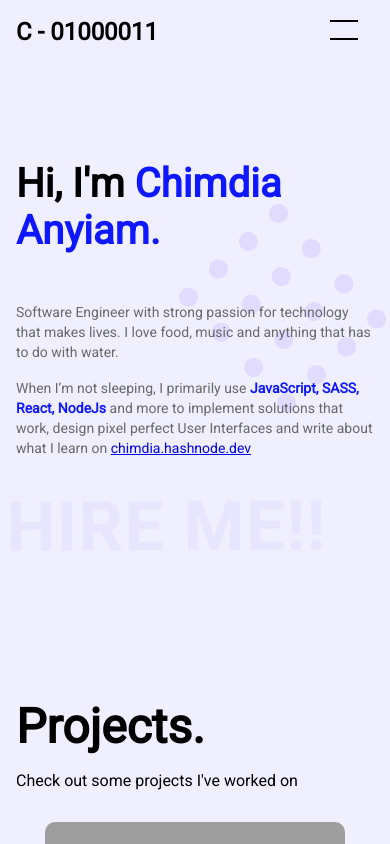
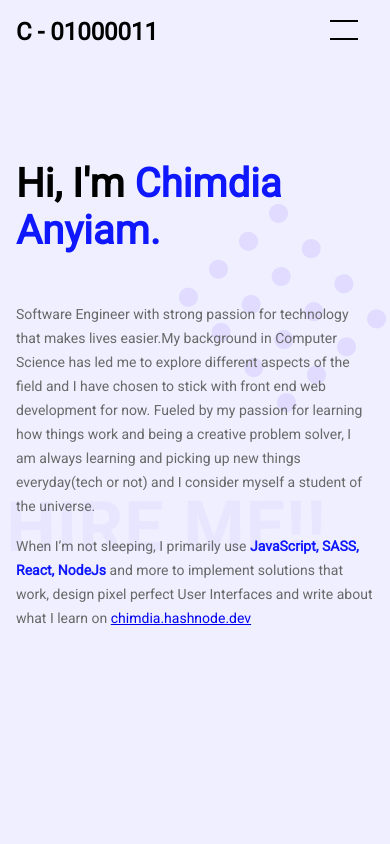
Before and after one commit to Chimdiya1/Portfolio, a React (Create React App) app: page / in a window 390 px wide. Shown: the top 844 px of the page. Built offline with nearby package versions, Linux system fonts and the light colour scheme; grey boxes are pictures that could not be loaded.

Commit message:
content, icon,nav

```diff
--- a/package.json
+++ b/package.json
@@ -3,6 +3,9 @@
   "version": "0.1.0",
   "private": true,
   "dependencies": {
+    "@fortawesome/fontawesome-svg-core": "^1.2.31",
+    "@fortawesome/free-solid-svg-icons": "^5.15.0",
+    "@fortawesome/react-fontawesome": "^0.1.11",
     "@testing-library/jest-dom": "^4.2.4",
     "@testing-library/react": "^9.4.0",
     "@testing-library/user-event": "^7.2.1",
--- a/src/components/Resume/resume.component.jsx
+++ b/src/components/Resume/resume.component.jsx
@@ -8,8 +8,7 @@ const Resume = () => {
     <div className="resume" id="resume">
       <h2>Resume.</h2>
       <p className="check">
-        Have a look at my Resume to see why and how i'll make your project
-        better
+        Have a look at my Resume to see what value I have to offer
       </p>
       <img className="resume-word" src={resumeWord} alt="resume" />
       <img className="resume1" src={resume1} alt="resume1" />
--- a/src/components/contact/contact.component.jsx
+++ b/src/components/contact/contact.component.jsx
@@ -16,7 +16,7 @@ const Contact = () => {
           <h4>Let's Create Magic</h4>
           <p className="search">
             I am actively searching for opportunities and would love to know how
-            I can Improve your product with my skills.
+            I can Improve / contribute to your product with my skills.
           </p>
         </div>
         <div className="contact-details">
--- a/src/components/cursor/cursor.styles.scss
+++ b/src/components/cursor/cursor.styles.scss
@@ -22,7 +22,7 @@
    opacity: 0;
  }
  .cursor--clicked {
-   transform: translate(-50%, -50%) scale(1.9);
+   transform: translate(-50%, -50%) scale(3);
    opacity: 0;
    background-color: #8d8d8d;
  }
--- a/src/components/header/header.styles.scss
+++ b/src/components/header/header.styles.scss
@@ -92,6 +92,7 @@ header{
             transition: border-bottom 3s ease-in-out;
             display: flex;
             align-items: center;
+            transition: all 250ms ease-in-out;
             &::after{
                 display:block;
                 content: '';
@@ -102,16 +103,14 @@ header{
 
             }
             &:hover{
-                &::after{
-                    transform: scaleX(1);
-                }
+                color: #0F18FD;
             }
         }
         @media screen and (max-width:768px){
                 opacity: 0;
                 height:calc(100vh - 60px) ;
                 width: 100vw;
-                top: -100vh;
+                top: 9vh;
                 left: 0px;
                 position: fixed;
                 align-items: center;
--- a/src/components/home/home.component.jsx
+++ b/src/components/home/home.component.jsx
@@ -4,6 +4,8 @@ import lineImg from './line.svg'
 import { TweenMax, Power3 } from 'gsap';
 import circles from './circles.png'
 import hire from './hire.png'
+
+
 const Home = () => {
   let name = useRef(null);
   let p1 = useRef(null);
@@ -45,8 +47,12 @@ const Home = () => {
         </h1>
         {/* <img ref={(el) => (line = el)} className="line" src={lineImg} alt="line" /> */}
         <p ref={(el) => (p1 = el)}>
-          Software Engineer with strong passion for technology that makes lives.
-          I love food, music and anything that has to do with water.
+          Software Engineer with strong passion for technology that makes lives
+          easier.My background in Computer Science has led me to explore
+          different aspects of the field and I have chosen to stick with front
+          end web development for now. Fueled by my passion for learning how
+          things work and being a creative problem solver, I am always learning
+          and picking up new things everyday(tech or not) and I consider myself a student of the universe.
         </p>
         <p ref={(el) => (p2 = el)}>
           When I’m not sleeping, I primarily use{' '}
--- a/src/components/home/home.styles.scss
+++ b/src/components/home/home.styles.scss
@@ -19,7 +19,7 @@
     p{
         font-size: 14px;
         color: #696969;
-        line-height: 20px;
+        line-height: 24px;
         margin-top: 1rem;
         z-index: 2;
         .blue1{
--- a/src/components/projectCard/projectCard.component.jsx
+++ b/src/components/projectCard/projectCard.component.jsx
@@ -2,6 +2,8 @@ import React from 'react'
 import './projectCard.styles.scss'
 import code from './code.png';
 import view from './view.png';
+import { FontAwesomeIcon } from '@fortawesome/react-fontawesome';
+import { faEye, faCode } from '@fortawesome/free-solid-svg-icons';
 const ProjectCard = ({item}) => {
 
     let styles = {
@@ -15,11 +17,11 @@ const ProjectCard = ({item}) => {
           <p className="stack">{item.stack}</p>
           <div className="links">
             <a href={`${item.links[0]}`}>
-              <img src={view} alt="view" /> View
+              <FontAwesomeIcon className='icon' icon={faEye} />View
             </a>
             <a href={`${item.links[1]}`}>
               {' '}
-              <img src={code} alt="code" />
+              <FontAwesomeIcon className='icon' icon={faCode} />
               Code
             </a>
           </div>
--- a/src/components/projectCard/projectCard.styles.scss
+++ b/src/components/projectCard/projectCard.styles.scss
@@ -50,7 +50,7 @@
                 color: black;
                 display: flex;
                 align-items: center;
-                img{
+                .icon{
                     width: 20px;
                     margin-right: .4rem;
                 }
```
Also changed, not shown: 1 other file (tests, documents, lock files or other folders).
